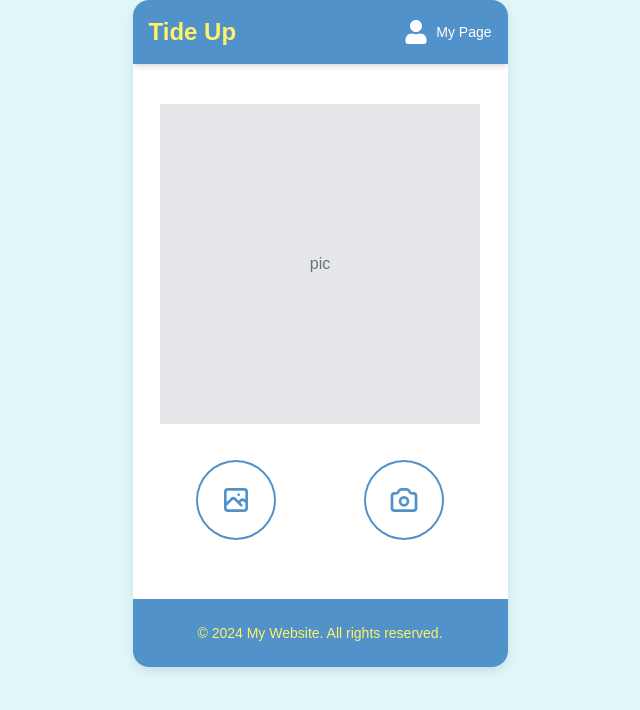
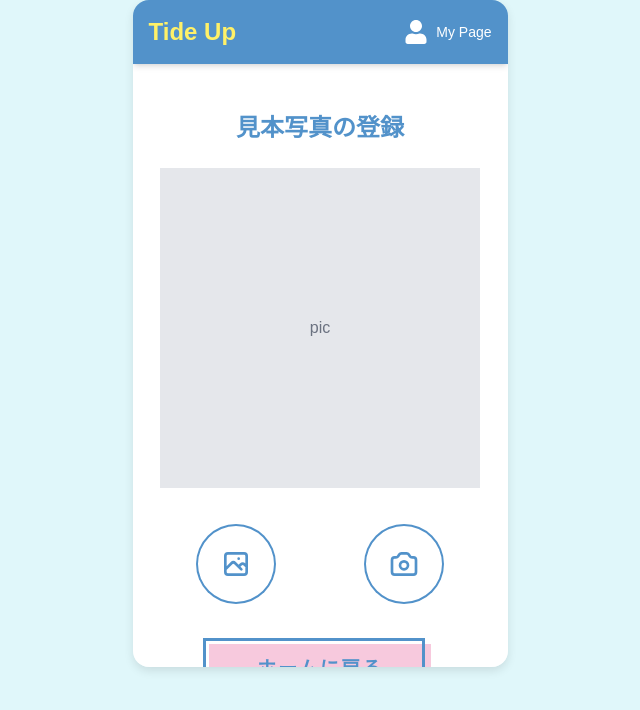
Before and after one commit to ms-engineer-bc24-07/FinalProject_teamD, a Next.js app in the folder frontend/: page /SampleRegistration in a window 1280 px wide. Shown: the top 710 px of the page, without its empty margins (320-960 px from the left). Built offline with nearby package versions, Linux system fonts and the light colour scheme; no server answers.

Commit message:
fix.見出し余白の調整

```diff
--- a/frontend/src/app/SampleRegistration/page.tsx
+++ b/frontend/src/app/SampleRegistration/page.tsx
@@ -8,6 +8,7 @@ import CustomButton from "@/components/CustomButton";
 import { auth } from "@/lib/firebase";
 import { createImageFormData } from '@/utils/createImageData';
 import { useRouter } from "next/navigation";
+import Link from "next/link";
 
 interface FormError {
   message: string;
@@ -72,11 +73,13 @@ export default function PhotoRegistration() {
   };
 
   return (
-    <div className="flex flex-col px-5 py-6">
-      {/* 見出しを追加
-      <h1 className="text-center text-xl md:text-2xl font-bold text-customBlue mb-6 mt-4">
-        見本写真を登録しよう
-      </h1> */}
+    <div className="flex flex-col items-center p-6">
+      {/* ヘッダー部分 */}
+      <div className="flex items-center mt-6 mb-6">
+        <h1 className="text-2xl font-bold text-customBlue text-center">
+          見本写真の登録
+        </h1>
+      </div>
 
       {/* エラーメッセージ表示 */}
       {error && (
@@ -138,6 +141,17 @@ export default function PhotoRegistration() {
         </div>
       )}
 
+      {/* 色々ボタン */}
+      <div className="mt-5 mb-4 flex flex-col items-center gap-5">
+
+        {/* ホームページに戻るボタン */}
+        <Link href="/">
+          <CustomButton
+            text="ホームに戻る"
+          />
+        </Link>
+      </div>
+
     </div>
   );
 }
--- a/frontend/src/app/cleanup-records/[referenceId]/comparison-image-detail/[id]/page.tsx
+++ b/frontend/src/app/cleanup-records/[referenceId]/comparison-image-detail/[id]/page.tsx
@@ -34,15 +34,7 @@ const ComparisonImageDetailPage = () => {
 
   return (
     <div className="flex-grow p-5 text-center">
-      {/* タイトルと戻るボタンを配置 */}
-      <div className="relative mb-6">
-        {/* タイトル */}
-        <h1 className="text-2xl font-bold text-customBlue text-center">
-          片付け記録の詳細
-        </h1>
-      </div>
-
-      <div className="mb-4">
+      <div className="mt-8 mb-4">
         <h2 className="text-xl text-customBlue">{image.user_name}</h2> {/* ユーザー名 */}
         <p className="text-sm text-gray-500">{formatDate(image.uploaded_at)}</p> {/* 日付表示 */}
         <div className="mt-4">
@@ -65,7 +57,7 @@ const ComparisonImageDetailPage = () => {
       )}
 
         {/* 前のページに戻るボタン */}
-      <div className="mt-6 flex justify-center">
+      <div className="mt-8 flex justify-center">
         <CustomButton text="記録一覧に戻る" onClick={() => window.history.back()} />
       </div>
 
--- a/frontend/src/app/cleanup-records/list/[referenceId]/page.tsx
+++ b/frontend/src/app/cleanup-records/list/[referenceId]/page.tsx
@@ -35,7 +35,7 @@ const ComparisonImageListPage = () => {
   return (
     <div className="flex-grow p-5 text-center">
     {/* タイトルと戻るボタンを配置 */}
-    <div className="relative mb-6">
+    <div className="relative mt-6 mb-6">
       {/* タイトル */}
       <h1 className="text-2xl font-bold text-customBlue text-center">
         片付け記録
--- a/frontend/src/app/reference/[id]/page.tsx
+++ b/frontend/src/app/reference/[id]/page.tsx
@@ -35,8 +35,8 @@ const ReferencePage = () => {
 
   return (
       <div className="flex-grow p-5 text-center">
-        {/* タイトルと戻るボタンを配置 */}
-      <div className="relative mb-6">
+        {/* タイトル */}
+      <div className="relative mt-6 mb-6">
           {/* タイトル */}
           <h1 className="text-2xl font-bold text-customBlue text-center">
             {reference.reference_name}
```
